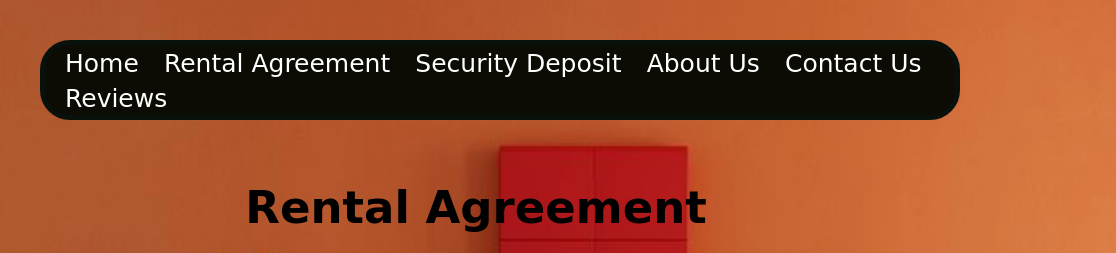
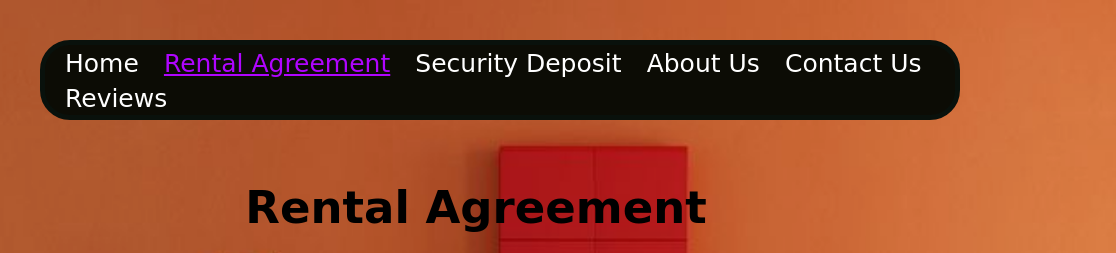
Before and after one commit to Akla1903/Rent_register, a plain HTML site: page rent agreement.html in a window 1280 px wide. Shown: the top 253 px of the page, 164-1280 px from the left. Drawn offline with Linux system fonts and the light colour scheme; a web font is replaced by a local one.

Commit message:
Update rent agreement.html

```diff
--- a/rent agreement.html
+++ b/rent agreement.html
@@ -39,7 +39,7 @@
 
         document.addEventListener("DOMContentLoaded", function () {
             var aboutLink = document.getElementById('Agreement');
-            if (window.location.pathname === '/room%20rent/rent%20agreement.html') {
+            if (window.location.pathname === '/rent%20agreement.html') {
                 aboutLink.classList.add('active');
             }
         });
```
